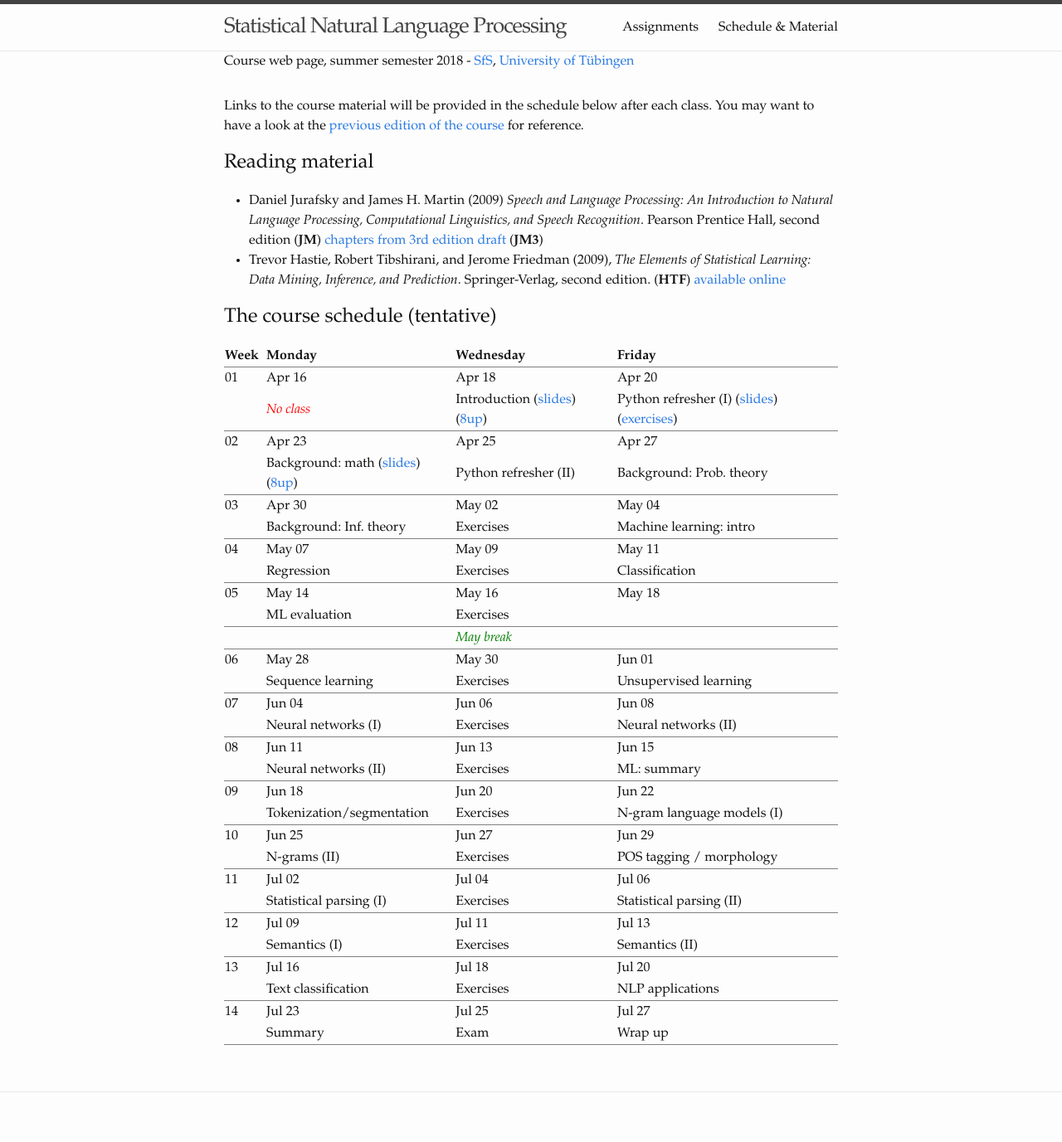
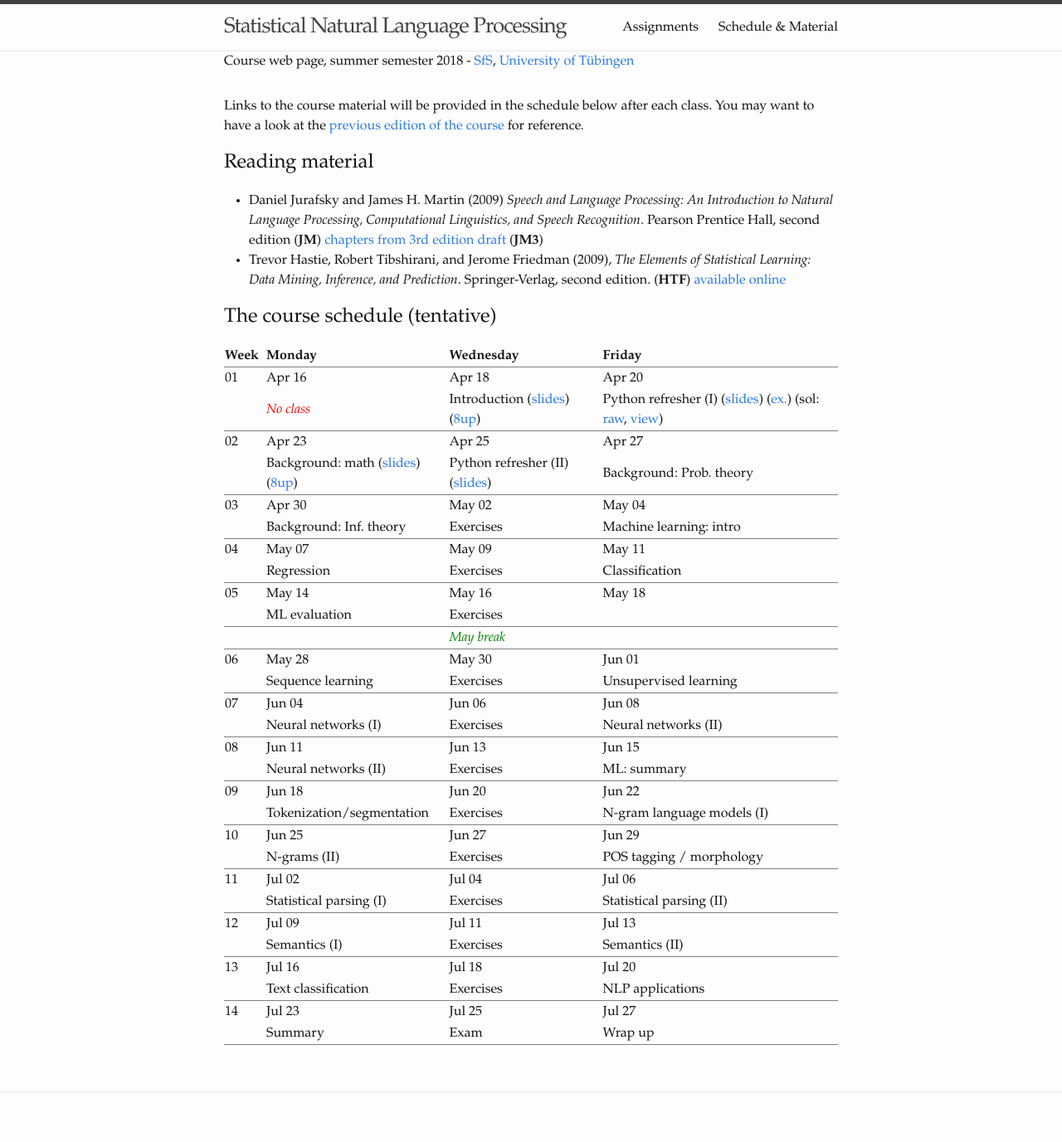
Before and after one commit to snlp2018/snlp2018.github.io, a Jekyll site: the page built from schedule.md, in a window 1280 px wide. Shown: the whole page at 83% size. Built offline with Jekyll 4.4.1, drawn with Linux system fonts in a browser that asks for light colours.

Commit message:
Add solutions to Python exercises + slides for Python Refresher II

```diff
--- a/schedule.md
+++ b/schedule.md
@@ -30,10 +30,10 @@ for reference.
 |Week| Monday| Wednesday|Friday|
 |:---|:---|:---|:----|
 | 01| Apr 16               | Apr 18                | Apr 20               |
-|   | _No class_{: style="color: red"} | Introduction ([slides](slides/introduction.pdf)) ([8up](slides/introduction-handout.pdf))&nbsp;&nbsp;| Python refresher (I) ([slides](slides/python_refresher_i.pdf)) ([exercises](slides/python_refresher_i_exercises.pdf))|
+|   | _No class_{: style="color: red"} | Introduction ([slides](slides/introduction.pdf)) ([8up](slides/introduction-handout.pdf))&nbsp;&nbsp;| Python refresher (I) ([slides](slides/python_refresher_i.pdf)) ([ex.](slides/python_refresher_i_exercises.pdf)) (sol: [raw](slides/python_refresher_i_exercises.ipynb), [view](https://nbviewer.jupyter.org/urls/snlp2018.github.io/slides/python_refresher_i_exercises.ipynb))|
 |-------
 | 02| Apr 23               | Apr 25                | Apr 27               |
-|   | Background: math ([slides](slides/math-refresher.pdf)) ([8up](slides/math-refresher-handout.pdf)) |Python refresher (II)  | Background: Prob. theory|
+|   | Background: math ([slides](slides/math-refresher.pdf)) ([8up](slides/math-refresher-handout.pdf)) |Python refresher (II)  ([slides](slides/python_refresher_ii.pdf)) | Background: Prob. theory|
 |-------
 | 03| Apr 30               | May 02                | May 04               |
 |   | Background: Inf. theory |Exercises           | Machine learning: intro|
```
Also changed, not shown: 2 other files.
